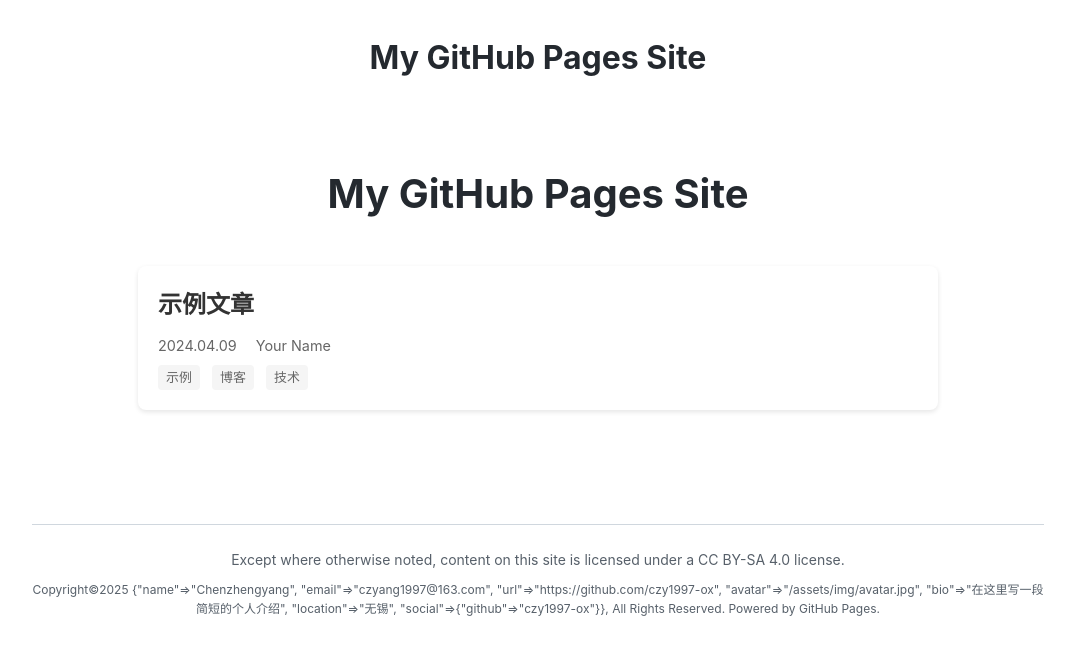
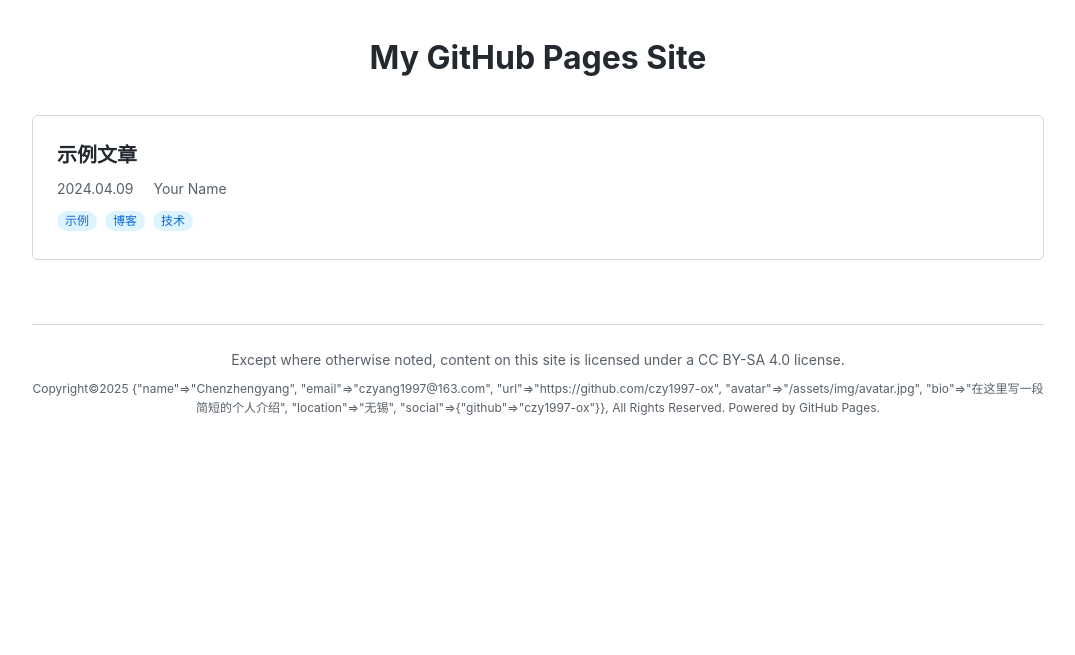
Before and after one commit to czy1997-ox/czyNote.github.io, a Jekyll site: the page built from index.md, in a window 1280 px wide. Shown: the top 655 px of the page, without its empty margins (102-1177 px from the left). Built offline with Jekyll 4.4.1, drawn with Linux system fonts in a browser that asks for light colours.

Commit message:
Update home.html

```diff
--- a/_layouts/home.html
+++ b/_layouts/home.html
@@ -1,14 +1,11 @@
 ---
 layout: default
 ---
-<div class="home">
-    <h1 class="page-heading">{{ site.title }}</h1>
-
 <div class="post-list">
     {% for post in site.posts %}
     <div class="post-card">
         <h2 class="post-title">
-                <a class="post-link" href="{{ post.url | relative_url }}">{{ post.title }}</a>
+            <a href="{{ post.url | relative_url }}">{{ post.title }}</a>
         </h2>
         <div class="post-meta">
             <span class="post-date">{{ post.date | date: "%Y.%m.%d" }}</span>
@@ -26,65 +23,47 @@ layout: default
     </div>
     {% endfor %}
 </div>
-</div>
 
 <style>
-    .home {
-        max-width: 800px;
-        margin: 0 auto;
-        padding: 20px;
-    }
-
-    .page-heading {
-        font-size: 2.5em;
-        margin-bottom: 40px;
-        text-align: center;
-    }
-
     .post-list {
-        list-style: none;
+        margin: 0;
         padding: 0;
     }
 
     .post-card {
-        margin-bottom: 30px;
-        padding: 20px;
-        border-radius: 8px;
-        background-color: #fff;
-        box-shadow: 0 2px 5px rgba(0, 0, 0, 0.1);
-        transition: transform 0.2s ease, box-shadow 0.2s ease;
+        margin-bottom: 16px;
+        padding: 24px;
+        background-color: #ffffff;
+        border: 1px solid #d0d7de;
+        border-radius: 6px;
+        transition: border-color 0.2s ease;
     }
 
     .post-card:hover {
-        transform: translateY(-2px);
-        box-shadow: 0 4px 10px rgba(0, 0, 0, 0.12);
+        border-color: #0969da;
     }
 
     .post-title {
-        font-size: 1.5em;
-        margin: 0 0 10px 0;
+        margin: 0 0 8px 0;
+        font-size: 20px;
+        line-height: 1.5;
     }
 
-    .post-link {
-        color: #333;
-        text-decoration: none;
-    }
-
-    .post-link:hover {
-        text-decoration: none;
+    .post-title a {
+        color: #24292f;
     }
 
     .post-meta {
-        color: #666;
-        font-size: 0.9em;
+        font-size: 14px;
+        color: #57606a;
     }
 
     .post-date {
-        margin-right: 15px;
+        margin-right: 16px;
     }
 
     .post-author {
-        margin-right: 15px;
+        margin-right: 16px;
     }
 
     .post-tags {
@@ -93,11 +72,15 @@ layout: default
 
     .tag {
         display: inline-block;
-        padding: 2px 8px;
-        margin-right: 8px;
-        background-color: #f5f5f5;
-        border-radius: 4px;
-        color: #666;
-        font-size: 0.9em;
+        padding: 0 7px;
+        margin: 0 4px 4px 0;
+        font-size: 12px;
+        font-weight: 500;
+        line-height: 18px;
+        white-space: nowrap;
+        border: 1px solid transparent;
+        border-radius: 2em;
+        background-color: #ddf4ff;
+        color: #0969da;
     }
 </style>
```
Lines whose indentation alone changed are shown as unchanged.
